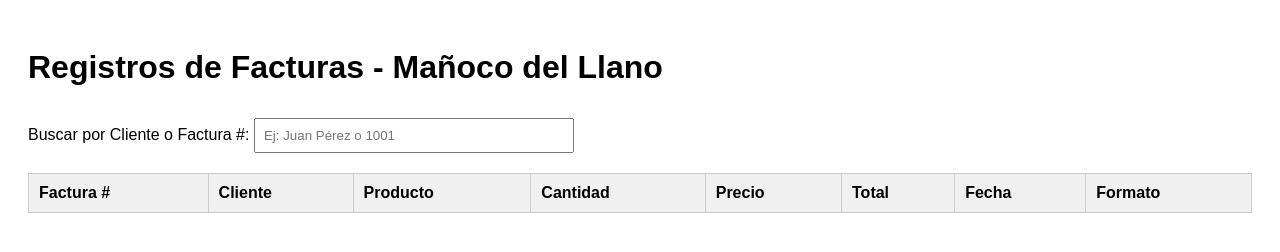
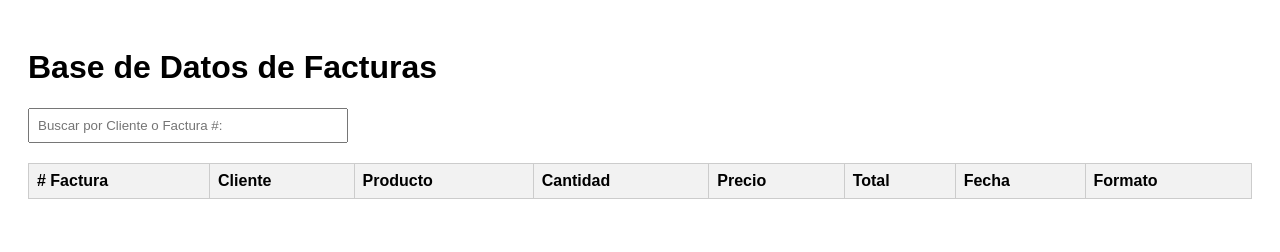
Before and after one commit to GIAVIDBANC2025/Ma-ocodelllano.vid, a plain HTML site: page base-datos.html in a window 1280 px wide. Drawn offline with Linux system fonts and the light colour scheme.

Commit message:
Update base-datos.html

```diff
--- a/base-datos.html
+++ b/base-datos.html
@@ -1,26 +1,23 @@
 <!DOCTYPE html>
 <html lang="es">
 <head>
-  <meta charset="UTF-8" />
-  <title>Base de Datos - Facturas</title>
+  <meta charset="UTF-8">
+  <title>Base de Datos de Facturas</title>
   <style>
     body { font-family: Arial, sans-serif; padding: 20px; }
     table { width: 100%; border-collapse: collapse; margin-top: 20px; }
-    th, td { border: 1px solid #ccc; padding: 10px; text-align: left; }
-    th { background-color: #f0f0f0; }
-    input[type="text"] { width: 300px; padding: 8px; margin-top: 10px; }
+    th, td { border: 1px solid #ccc; padding: 8px; text-align: left; }
+    th { background-color: #f2f2f2; }
+    input { padding: 8px; width: 100%; max-width: 300px; }
   </style>
 </head>
 <body>
-  <h1>Registros de Facturas - Mañoco del Llano</h1>
-
-  <label for="buscador">Buscar por Cliente o Factura #:</label>
-  <input type="text" id="buscador" placeholder="Ej: Juan Pérez o 1001" onkeyup="filtrarTabla()" />
-
+  <h1>Base de Datos de Facturas</h1>
+  <input type="text" id="buscador" placeholder="Buscar por Cliente o Factura #:" onkeyup="filtrarTabla()">
   <table id="tablaDatos">
     <thead>
       <tr>
-        <th>Factura #</th>
+        <th># Factura</th>
         <th>Cliente</th>
         <th>Producto</th>
         <th>Cantidad</th>
@@ -30,16 +27,16 @@
         <th>Formato</th>
       </tr>
     </thead>
-    <tbody></tbody>
+    <tbody>
+    </tbody>
   </table>
 
   <script>
-    const tabla = document.querySelector("#tablaDatos tbody");
-    const datos = JSON.parse(localStorage.getItem("datos")) || [];
-
     function cargarDatos() {
+      const registros = JSON.parse(localStorage.getItem("datos")) || [];
+      const tabla = document.querySelector("#tablaDatos tbody");
       tabla.innerHTML = "";
-      datos.forEach(reg => {
+      registros.forEach(reg => {
         const fila = document.createElement("tr");
         fila.innerHTML = `
           <td>${reg.numero}</td>
@@ -49,22 +46,22 @@
           <td>$${reg.precio.toLocaleString()}</td>
           <td>$${reg.total.toLocaleString()}</td>
           <td>${reg.fecha}</td>
-          <td>${reg.formato.toUpperCase()}</td>
+          <td>${reg.formato}</td>
         `;
         tabla.appendChild(fila);
       });
     }
 
     function filtrarTabla() {
-      const filtro = document.getElementById("buscador").value.toLowerCase();
-      const filas = tabla.getElementsByTagName("tr");
-      for (let i = 0; i < filas.length; i++) {
-        const filaTexto = filas[i].innerText.toLowerCase();
-        filas[i].style.display = filaTexto.includes(filtro) ? "" : "none";
-      }
+      const input = document.getElementById("buscador").value.toLowerCase();
+      const filas = document.querySelectorAll("#tablaDatos tbody tr");
+      filas.forEach(fila => {
+        const texto = fila.innerText.toLowerCase();
+        fila.style.display = texto.includes(input) ? "" : "none";
+      });
     }
 
-    cargarDatos();
+    window.onload = cargarDatos;
   </script>
 </body>
 </html>
```
